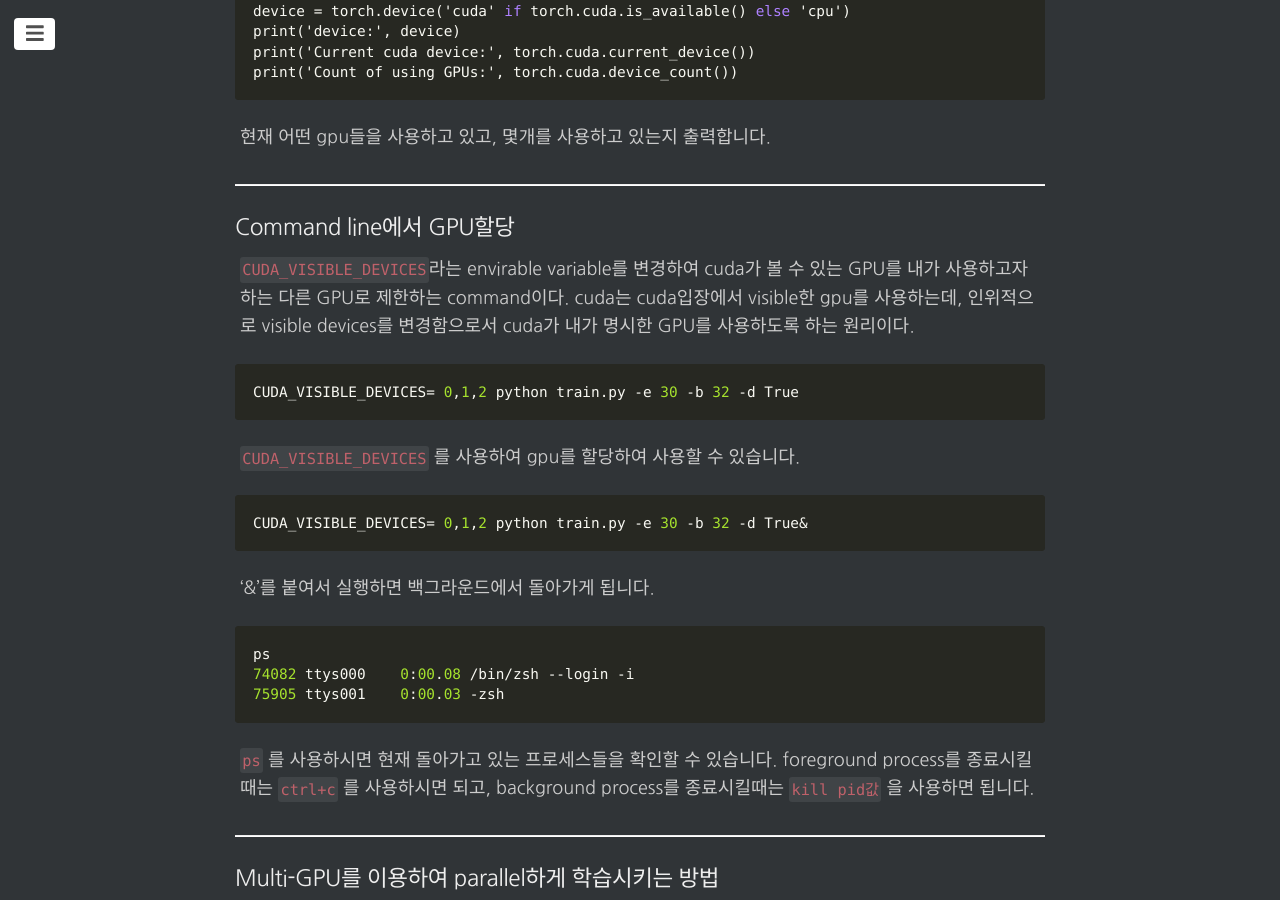
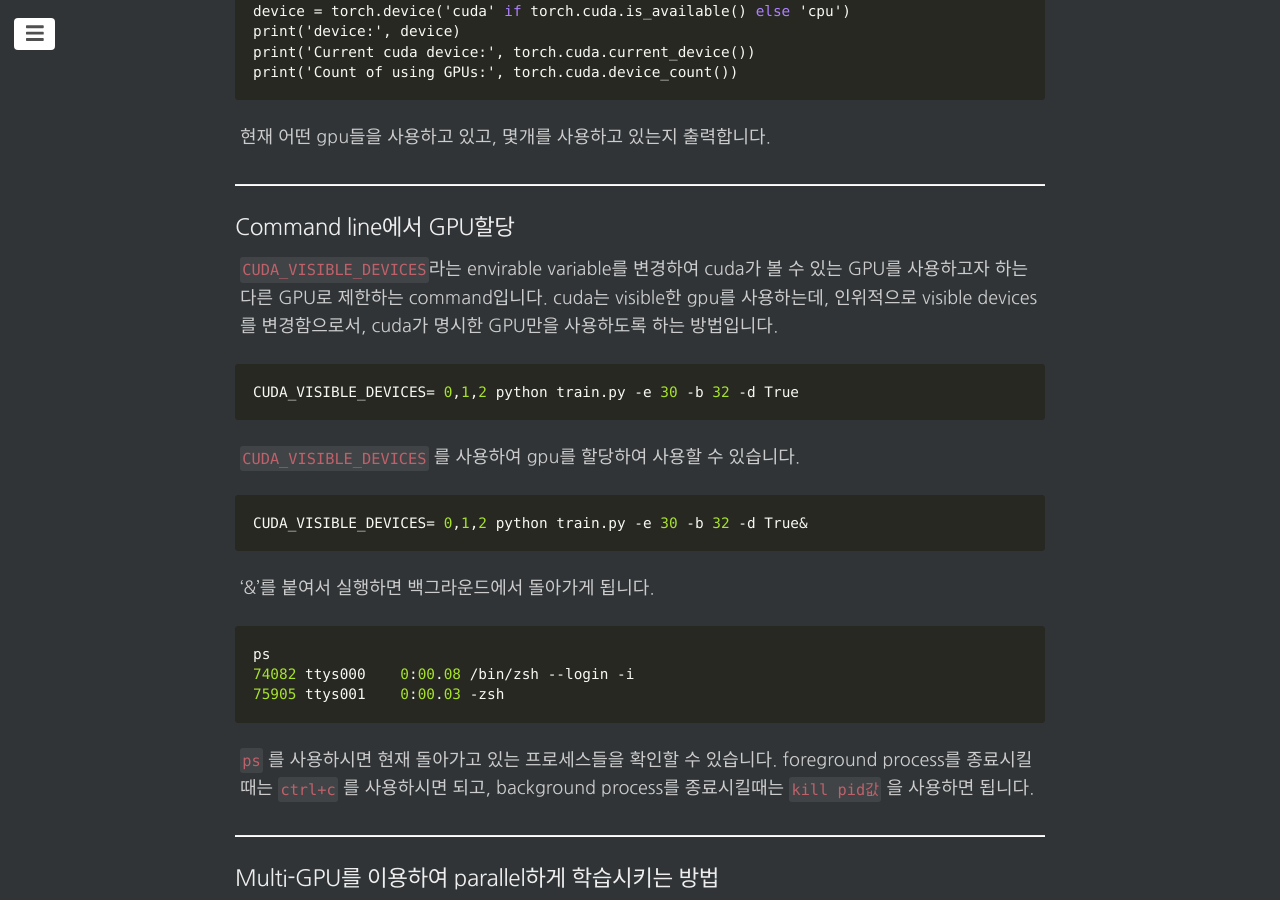
Before and after one commit to changhyeonnam/changhyeonnam.github.io, a Jekyll site: the page built from _posts/2021/2021-12-24-gpu_manual.md, in a window 1280 px wide and 900 px high, scrolled down 707 px. Built offline with Jekyll 4.4.1, drawn with Linux system fonts in a browser that asks for light colours; nearby versions of some CDN libraries; comment, search, counter and statistics services are not loaded.

Commit message:
update gpu_manual.md

````diff
--- a/_posts/2021/2021-12-24-gpu_manual.md
+++ b/_posts/2021/2021-12-24-gpu_manual.md
@@ -34,7 +34,7 @@ print('Count of using GPUs:', torch.cuda.device_count())
 ---
 ### Command line에서 GPU할당
 
-`CUDA_VISIBLE_DEVICES`라는 envirable variable를 변경하여 cuda가 볼 수 있는 GPU를 내가 사용하고자 하는 다른 GPU로 제한하는 command이다. cuda는 cuda입장에서 visible한 gpu를 사용하는데, 인위적으로 visible devices를 변경함으로서 cuda가 내가 명시한 GPU를 사용하도록 하는 원리이다.
+`CUDA_VISIBLE_DEVICES`라는 envirable variable를 변경하여 cuda가 볼 수 있는 GPU를 사용하고자 하는 다른 GPU로 제한하는 command입니다. cuda는 visible한 gpu를 사용하는데, 인위적으로 visible devices를 변경함으로서, cuda가 명시한 GPU만을 사용하도록 하는 방법입니다.
 
 ```c
 CUDA_VISIBLE_DEVICES= 0,1,2 python train.py -e 30 -b 32 -d True
````
